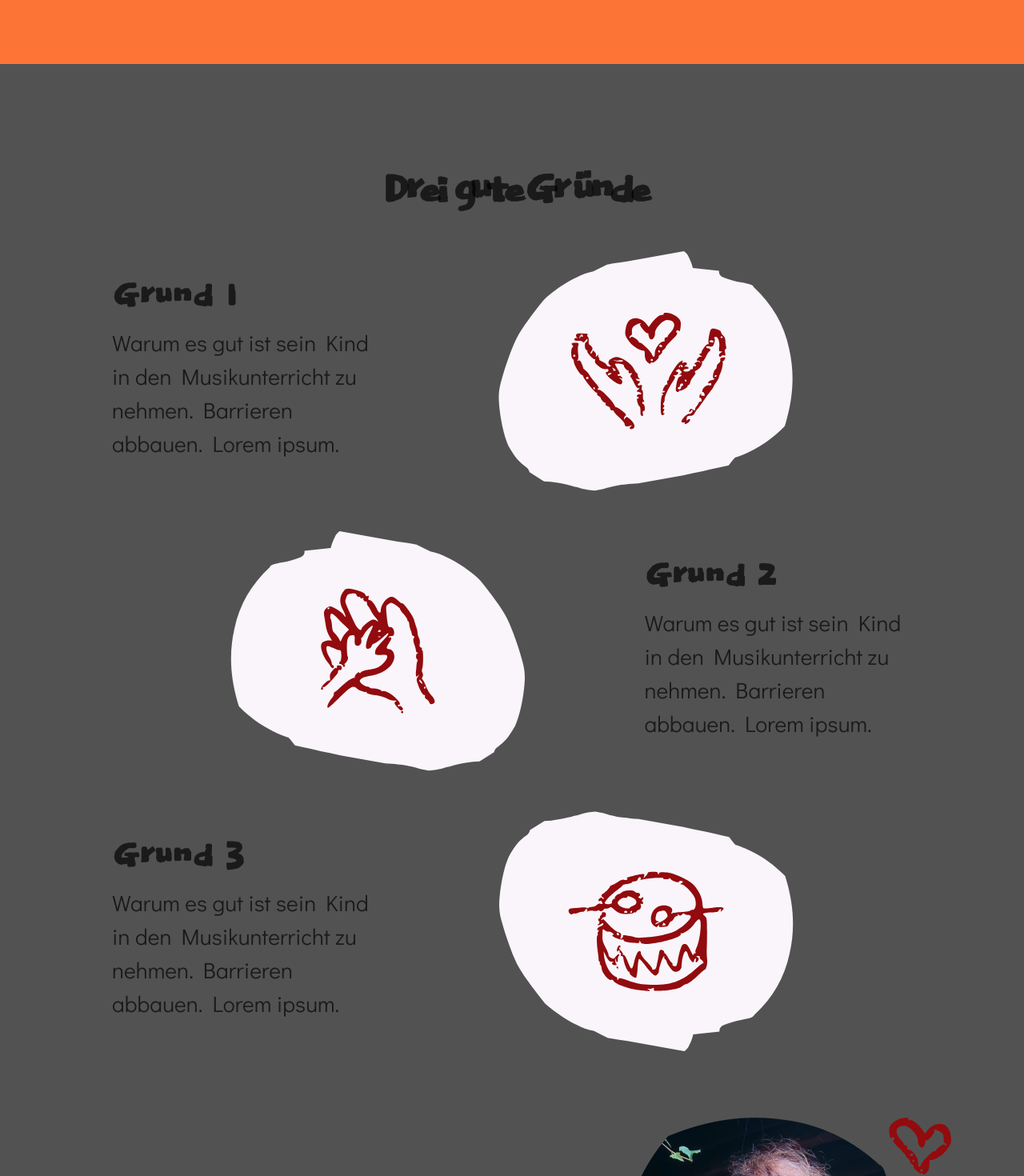
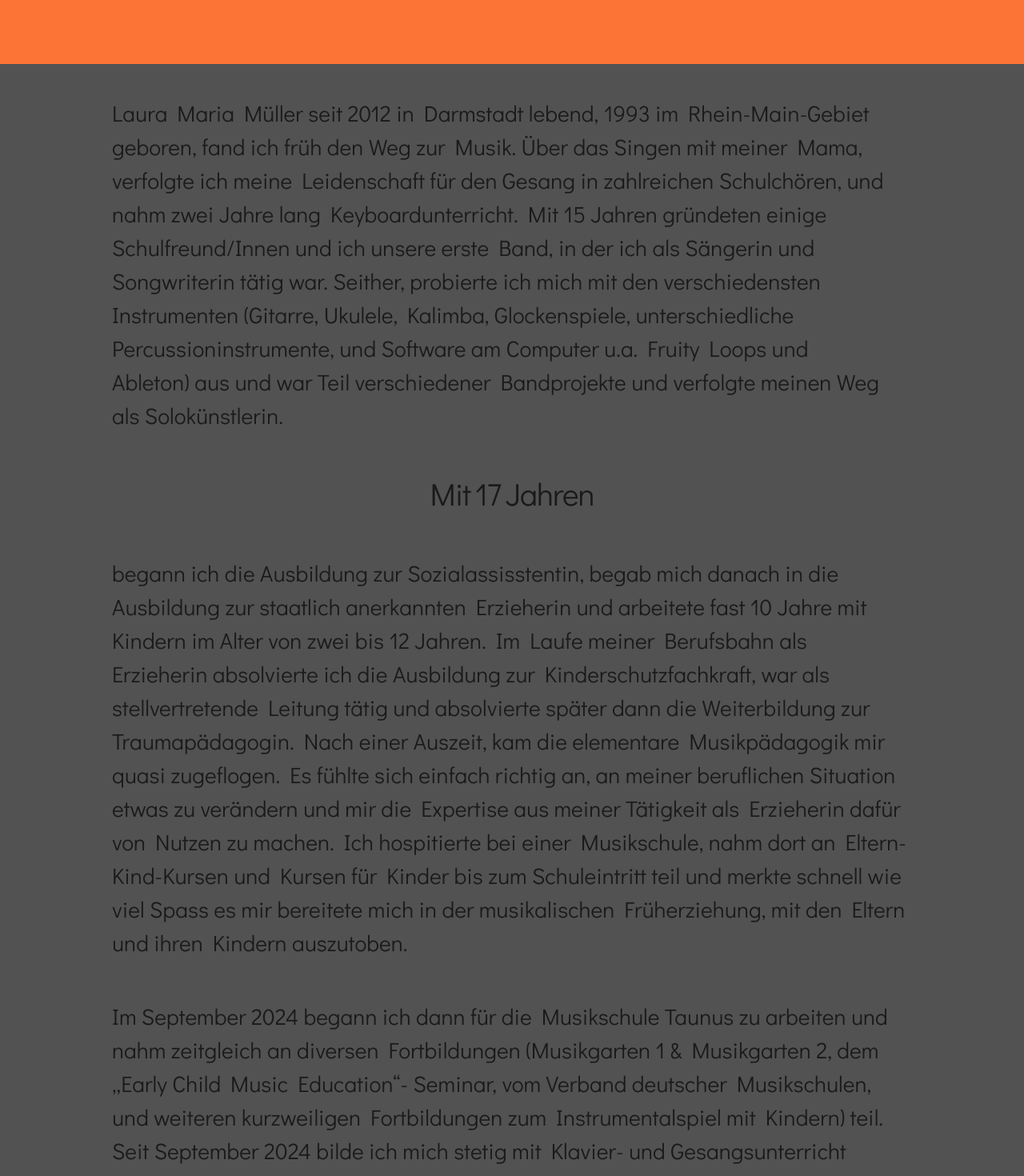
Before and after one commit to aeonyuonmiller/laura, a Next.js app: page /ueber-mich in a window 1280 px wide. Shown: the part 720-2190 px from the top of the page at 80% size. Built offline with nearby package versions, Linux system fonts and the light colour scheme.

Commit message:
updated copy

```diff
--- a/src/pages/ueber-mich.jsx
+++ b/src/pages/ueber-mich.jsx
@@ -45,72 +45,27 @@ export default function Uebermich() {
 
         <section className="points">
           <Bound>
-            <h3>Drei gute Gründe</h3>
-
-            <motion.div
-              className="point"
-              variants={imagereveal}
-              initial="hidden"
-              whileInView="enter"
-              exit="exit"
-              viewport={{ once: true }}
-            >
-              <span>
-                <h4>Grund 1</h4>
-                <p>Warum es gut ist sein Kind in den Musikunterricht zu nehmen. Barrieren abbauen. Lorem ipsum.</p>
-              </span>
-              <Image
-                aria-hidden
-                src="/hands-with-heart.svg"
-                alt="File icon"
-                width={300}
-                height={300}
-              />
-            </motion.div>
-
-            <motion.div
-              className="point"
-              variants={imagereveal}
-              initial="hidden"
-              whileInView="enter"
-              exit="exit"
-              viewport={{ once: true }}
-            >
-              <span>
-                <h4>Grund 2</h4>
-                <p>Warum es gut ist sein Kind in den Musikunterricht zu nehmen. Barrieren abbauen. Lorem ipsum.</p>
-              </span>
-              <Image
-                aria-hidden
-                src="/holding-hands.svg"
-                alt="Hand in Hand"
-                width={300}
-                height={300}
-              />
-            </motion.div>
-
-            <motion.div
-              className="point"
-              variants={imagereveal}
-              initial="hidden"
-              whileInView="enter"
-              exit="exit"
-              viewport={{ once: true }}
-            >
-              <span>
-                <h4>Grund 3</h4>
-                <p>Warum es gut ist sein Kind in den Musikunterricht zu nehmen. Barrieren abbauen. Lorem ipsum.</p>
-              </span>
-              <Image
-                aria-label='drums'
-                src="/drums.svg"
-                alt="Trommel"
-                width={300}
-                height={300}
-              />
-            </motion.div>
+            <p>
+              Laura Maria Müller seit 2012 in Darmstadt lebend, 1993 im Rhein-Main-Gebiet geboren, fand ich früh den Weg zur Musik. Über das Singen mit meiner Mama, verfolgte ich meine Leidenschaft für den Gesang in zahlreichen Schulchören, und nahm zwei Jahre lang Keyboardunterricht. Mit 15 Jahren gründeten einige Schulfreund/Innen und ich unsere erste Band, in der ich als Sängerin und Songwriterin tätig war. Seither, probierte ich mich mit den verschiedensten Instrumenten (Gitarre, Ukulele, Kalimba, Glockenspiele, unterschiedliche Percussioninstrumente, und Software am Computer u.a. Fruity Loops und Ableton) aus und war Teil verschiedener Bandprojekte und verfolgte meinen Weg als Solokünstlerin.
+            </p>
+            <h2>
+              Mit 17 Jahren
+            </h2>
+            <p>
+              begann ich die Ausbildung zur Sozialassisstentin, begab mich danach in die Ausbildung zur staatlich anerkannten Erzieherin und arbeitete fast 10 Jahre mit Kindern im Alter von zwei bis 12 Jahren. Im Laufe meiner Berufsbahn als Erzieherin absolvierte ich die Ausbildung zur Kinderschutzfachkraft, war als stellvertretende Leitung tätig und absolvierte später dann die Weiterbildung zur Traumapädagogin. Nach einer Auszeit, kam die elementare Musikpädagogik mir quasi zugeflogen. Es fühlte sich einfach richtig an, an meiner beruflichen Situation etwas zu verändern und mir die Expertise aus meiner Tätigkeit als Erzieherin dafür von Nutzen zu machen. Ich hospitierte bei einer Musikschule, nahm dort an Eltern-Kind-Kursen und Kursen für Kinder bis zum Schuleintritt teil und merkte schnell wie viel Spass es mir bereitete mich in der musikalischen Früherziehung, mit den Eltern und ihren Kindern auszutoben.
+            </p>
+            <p>
+              Im September 2024 begann ich dann für die Musikschule Taunus zu arbeiten und nahm zeitgleich an diversen Fortbildungen (Musikgarten 1 & Musikgarten 2, dem „Early Child Music Education“- Seminar, vom Verband deutscher Musikschulen, und weiteren kurzweiligen Fortbildungen zum Instrumentalspiel mit Kindern) teil. Seit September 2024 bilde ich mich stetig mit Klavier- und Gesangsunterricht weiter, um professionelle Arbeit leisten zu können. Im Februar 2025 beginnt außerdem ein zertifizierter Lehrgang zur „Fachkraft für Musik im Elementarbereich“.
+            </p>
+            <p>
+              Mit meiner Expertise als Erzieherin gehe ich bewusst auf die Bedürfnisse unserer kleinsten Mitmenschen ein und lasse den Kindern die nötige Zeit um von selbst in den Ausdruck, oder das Spiel mit der Musik zu kommen. Ich freue mich auf euch!
+            </p>
+            <h2>
+              Ich freue mich auf deine Nachricht!
+            </h2>
           </Bound>
         </section>
+
 
         <section className="two-grid">
           <motion.div variants={hlone} initial="hidden" whileInView="enter" exit="exit" viewport={{
@@ -146,7 +101,7 @@ export default function Uebermich() {
           </div>
         </section>
 
-        <section className='contact-form'>
+        {/* <section className='contact-form'>
           <Bound>
             <h4>Mein Kind für den Kurs anmelden</h4>
             <p>Die Eltern-Kind Kurse sind bis max. 12 Personen in unseren Räumlichkeiten.</p>
@@ -208,15 +163,15 @@ export default function Uebermich() {
               // onChange={handleChange}
               className="text-background w-full p-2 mb-4 border border-gray-300 rounded"
               required
-            /> */}
+            />
               <button type="submit">
-                {/* {isSending && <ClipLoader color="#000" size={10} />} &nbsp; Send */}
+                {/* {isSending && <ClipLoader color="#000" size={10} />} &nbsp; Send
                 Anmelden
               </button>
             </form>
           </Bound>
 
-        </section>
+        </section> */}
 
         <Footer />
       </div>
```
Also changed, not shown: src/pages/index.js (+6 -3 lines).
